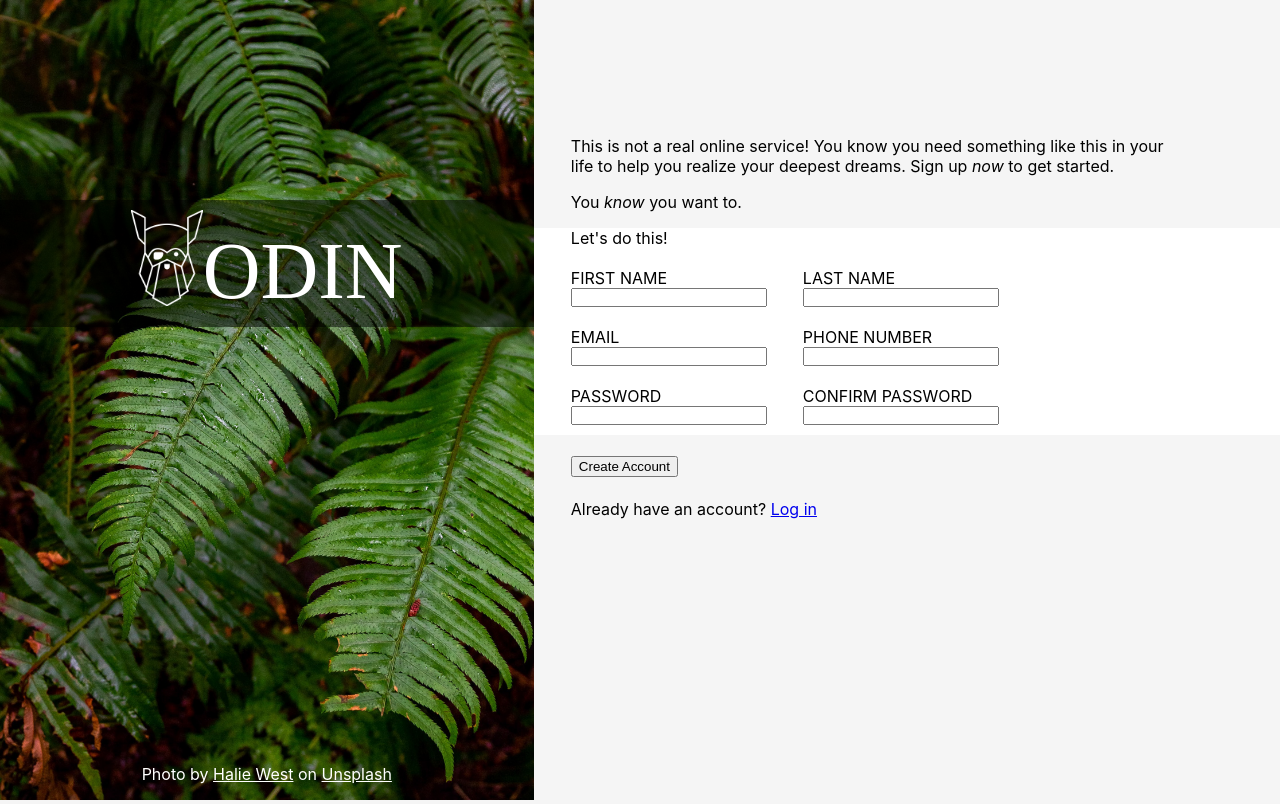
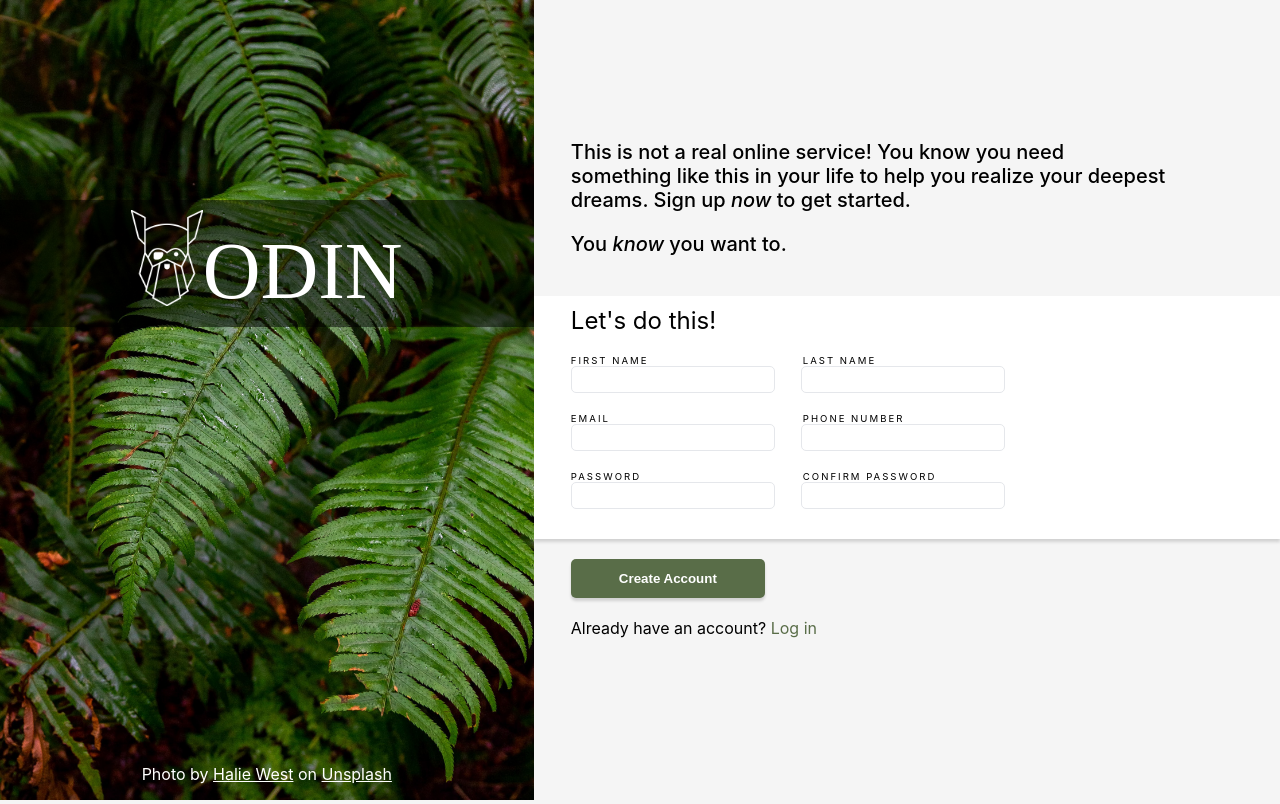
Before and after one commit to BigSeanyBoy/sign-up-form, a plain HTML site: page index.html in a window 1280 px wide. Drawn offline with Linux system fonts and the light colour scheme; a web font is replaced by a local one.

Commit message:
Add Styling to Form

```diff
--- a/index.html
+++ b/index.html
@@ -57,7 +57,7 @@
     <div class="registration">
       <button>Create Account</button>
       <div class="current-user">
-        Already have an account? <a href="#">Log in</a>
+        Already have an account? <a href="#" id="login">Log in</a>
       </div>
     </div>
   </div>
--- a/styles.css
+++ b/styles.css
@@ -35,7 +35,8 @@ body {
 
 #logo-text,
 #credit,
-.credit {
+.credit,
+button {
   color: white;
 }
 
@@ -60,8 +61,14 @@ body {
 
 .header,
 .plea {
+  font-weight: 500;
+  font-size: 1.25rem;
   padding-right: 15%;
   padding-left: max(10px, 5%);
+}
+
+.plea {
+  margin-bottom: 40px;
 }
 
 .user-info {
@@ -69,6 +76,7 @@ body {
   display: flex;
   flex-direction: column;
   padding-left: max(10px, 5%);
+  box-shadow: 0 3px 3px rgba(0, 0, 0, 0.15);
 }
 
 .user-info > *:nth-child(2n) {
@@ -81,7 +89,19 @@ body {
 
 input {
   margin: 0;
-  padding: 0;
+  padding: 5px;
+  border: 1px solid #e5e7eb;
+  border-radius: 5px;
+}
+
+input[type="password"] {
+  margin-bottom: 20px;
+}
+
+input:focus {
+  outline: none;
+  border: 1px solid rgba(0, 0, 255, 0.5);
+  box-shadow: 0 3px 3px rgba(0, 0, 0, 0.15);
 }
 
 .row {
@@ -97,7 +117,7 @@ input {
 }
 
 .row > input:nth-child(2n) {
-  margin-left: 36px;
+  margin-left: 26px;
 }
 
 .registration {
@@ -105,5 +125,26 @@ input {
 }
 
 button {
-  margin: max(10px, 3%) 0;
+  font-weight: 600;
+  margin: 20px 0;
+  padding: 0.75rem 3rem;
+  background-color: #596d48;
+  border: none;
+  border-radius: 5px;
+  box-shadow: 0 3px 3px rgba(0, 0, 0, 0.15);
 }
+
+.form-header {
+  font-size: 1.5rem;
+  padding-top: 10px;
+}
+
+label {
+  font-size: 0.6rem;
+  letter-spacing: 2px;
+}
+
+#login {
+  text-decoration: none;
+  color: #596d48;
+}
```
